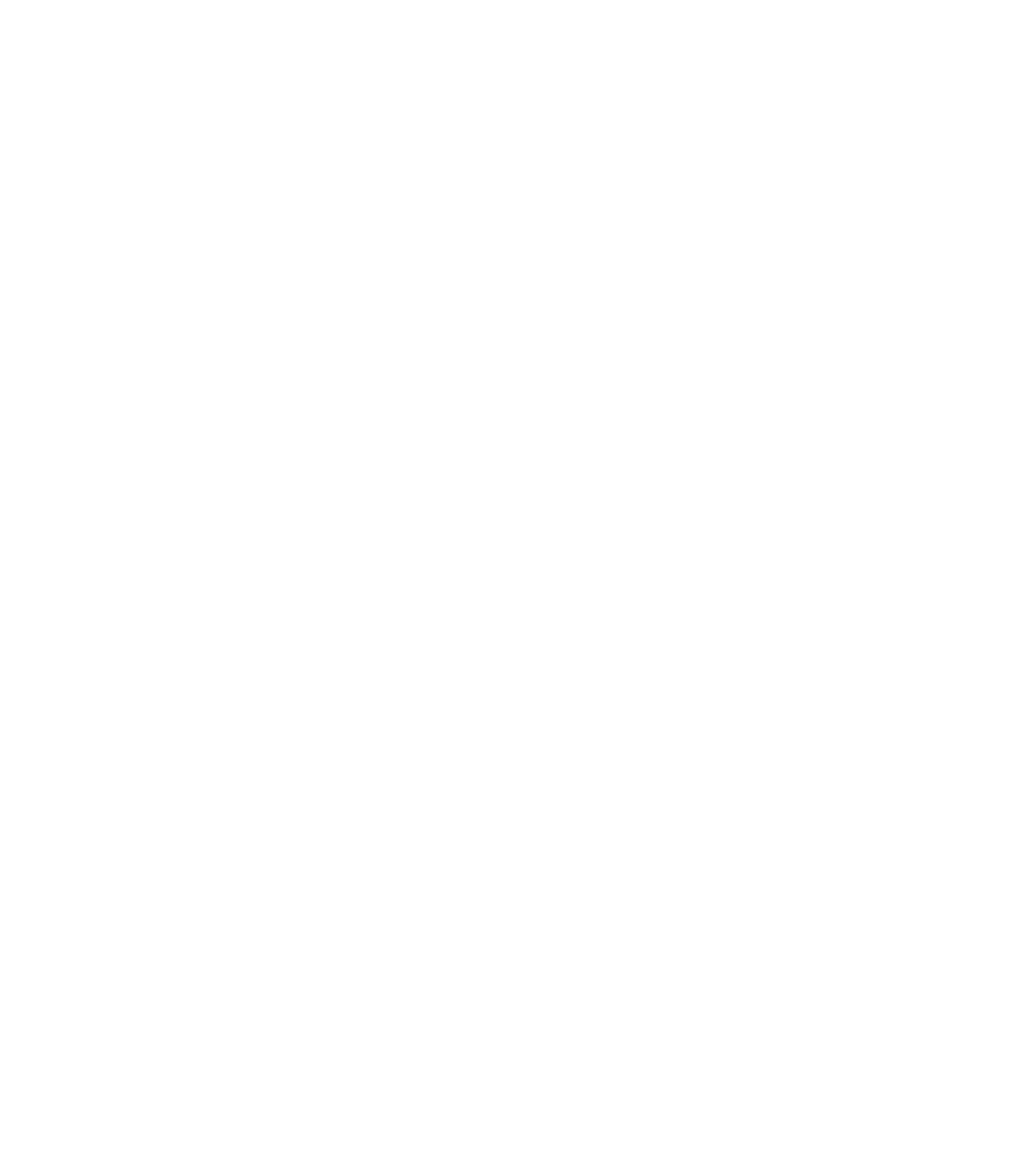
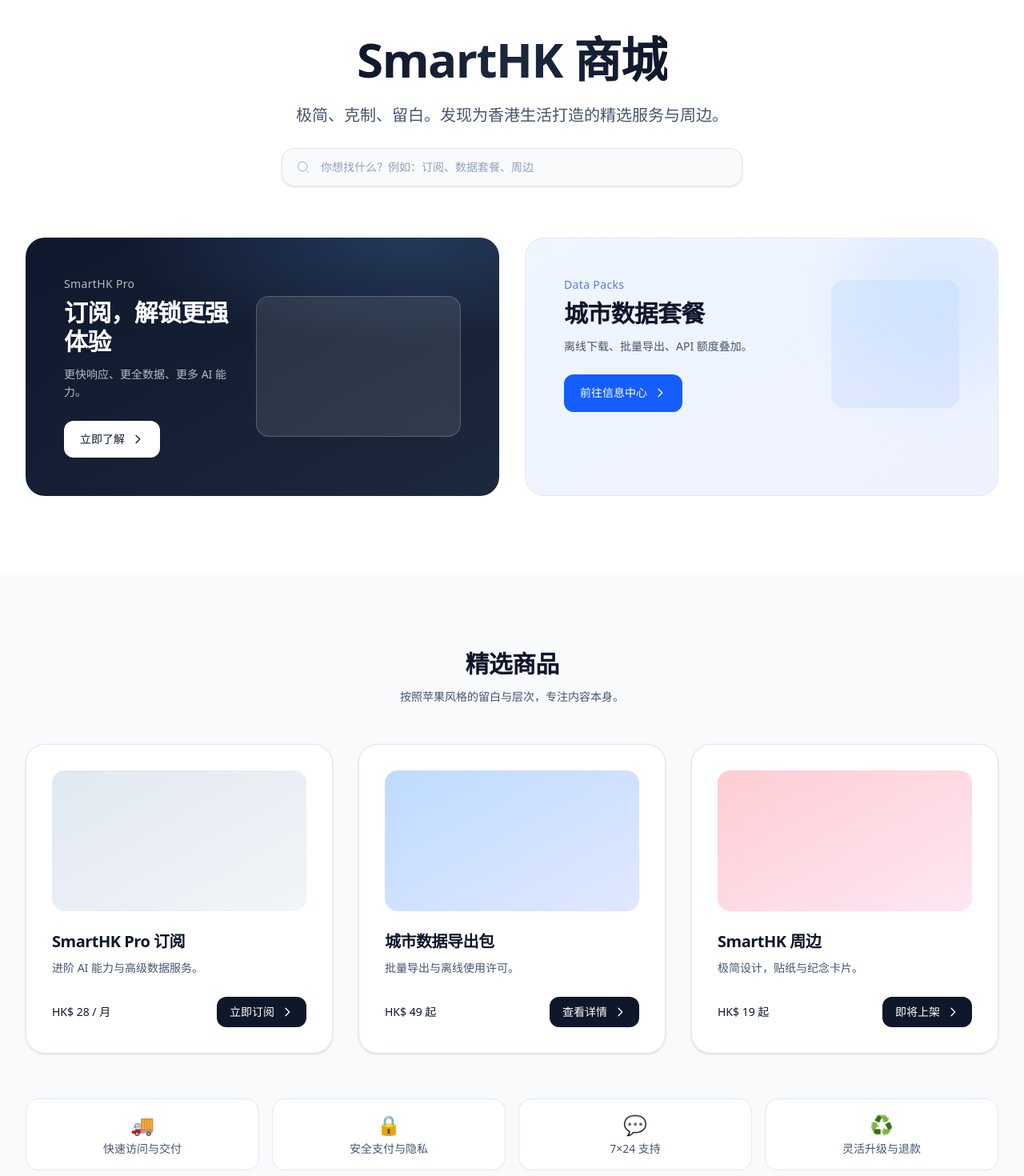
Before and after one commit to zoihkcom/ZoiHK-FrontEnd, a Vue app: page /store in a window 1280 px wide. Before the commit this address had no page. Shown: the part 100-1570 px from the top of the page at 80% size. Before the commit the page ends 800 px from the top, so only its background shows below. Built offline with nearby package versions, Linux system fonts and the light colour scheme.

Commit message:
修复: 在Navbar组件中新增商城链接，增强用户导航体验。同时，在路由配置中添加了商城视图，确保用户能够顺利访问相关信息。此更新提升了界面的可用性和一致性。

```diff
--- a/src/components/Navbar.vue
+++ b/src/components/Navbar.vue
@@ -22,6 +22,12 @@
             <div class="flex flex-col items-center">
               <span>信息中心</span>
               <span class="text-xs text-gray-500">Data Hub</span>
+            </div>
+          </router-link>
+          <router-link to="/store" class="text-gray-700 hover:text-blue-600 font-medium transition-colors">
+            <div class="flex flex-col items-center">
+              <span>商城</span>
+              <span class="text-xs text-gray-500">Store</span>
             </div>
           </router-link>
 
@@ -429,6 +435,10 @@
           class="block px-3 py-2 text-gray-700 hover:text-blue-600 hover:bg-gray-50 rounded-md font-medium transition-colors">
           信息中心
         </router-link>
+        <router-link to="/store" @click="isOpen = false"
+          class="block px-3 py-2 text-gray-700 hover:text-blue-600 hover:bg-gray-50 rounded-md font-medium transition-colors">
+          商城
+        </router-link>
 
         <!-- Mobile City & Transit Section -->
         <div class="border-t border-gray-100 pt-2 mt-2">
--- a/src/router/index.js
+++ b/src/router/index.js
@@ -1,11 +1,15 @@
 import { createRouter, createWebHistory } from "vue-router";
-import Home from "../views/Home.vue";
 
 const routes = [
   {
     path: "/",
     name: "Home",
-    component: Home,
+    component: () => import("../views/Home.vue"),
+  },
+  {
+    path: "/store",
+    name: "Store",
+    component: () => import("../views/Store.vue"),
   },
   {
     path: "/datahub",
--- /dev/null
+++ b/src/views/Store.vue
@@ -0,0 +1,176 @@
+<template>
+  <div class="min-h-screen bg-white">
+    <Navbar />
+
+    <!-- Hero -->
+    <section class="pt-12 px-4 sm:px-6 lg:px-8">
+      <div class="max-w-7xl mx-auto">
+        <div class="py-16 sm:py-20 lg:py-24">
+          <div class="text-center space-y-6">
+            <h1 class="text-4xl sm:text-5xl lg:text-6xl font-bold tracking-tight">
+              <span class="bg-gradient-to-r from-slate-900 via-slate-800 to-slate-900 bg-clip-text text-transparent">SmartHK 商城</span>
+            </h1>
+            <p class="text-lg sm:text-xl text-slate-600 max-w-2xl mx-auto leading-relaxed">
+              极简、克制、留白。发现为香港生活打造的精选服务与周边。
+            </p>
+
+            <!-- Subtle search (visual only) -->
+            <div class="max-w-xl mx-auto">
+              <div class="flex items-center gap-3 bg-slate-50 border border-slate-200 rounded-2xl px-4 py-3 shadow-sm">
+                <svg class="w-5 h-5 text-slate-400" viewBox="0 0 24 24" fill="none" stroke="currentColor">
+                  <circle cx="11" cy="11" r="7" />
+                  <path d="M20 20l-3.5-3.5" />
+                </svg>
+                <input class="flex-1 bg-transparent outline-none text-slate-700 placeholder:text-slate-400" placeholder="你想找什么？例如：订阅、数据套餐、周边" />
+              </div>
+            </div>
+          </div>
+
+          <!-- Promos -->
+          <div class="mt-16 grid gap-6 sm:gap-8 lg:grid-cols-2">
+            <div class="group relative overflow-hidden rounded-3xl bg-gradient-to-br from-slate-900 to-slate-800 text-white">
+              <div class="absolute inset-0 opacity-20 bg-[radial-gradient(60%_40%_at_80%_0%,#60a5fa,transparent)]"></div>
+              <div class="p-8 sm:p-10 lg:p-12 flex flex-col sm:flex-row sm:items-center sm:justify-between gap-8">
+                <div>
+                  <div class="text-sm tracking-wide text-white/70">SmartHK Pro</div>
+                  <h2 class="mt-2 text-2xl sm:text-3xl font-semibold tracking-tight">订阅，解锁更强体验</h2>
+                  <p class="mt-3 text-white/70">更快响应、更全数据、更多 AI 能力。</p>
+                  <div class="mt-6">
+                    <router-link to="/pricing" class="inline-flex items-center gap-2 px-5 py-3 rounded-xl bg-white text-slate-900 font-medium hover:bg-slate-100 transition">
+                      立即了解
+                      <svg class="w-4 h-4" viewBox="0 0 24 24" fill="none" stroke="currentColor">
+                        <path stroke-linecap="round" stroke-linejoin="round" stroke-width="2" d="M9 5l7 7-7 7" />
+                      </svg>
+                    </router-link>
+                  </div>
+                </div>
+                <div class="shrink-0 w-full sm:w-64 h-40 sm:h-44 rounded-2xl bg-white/10 backdrop-blur-sm border border-white/20"></div>
+              </div>
+            </div>
+
+            <div class="group relative overflow-hidden rounded-3xl bg-gradient-to-br from-blue-50 to-indigo-50 border border-slate-200">
+              <div class="absolute -right-10 -top-10 w-56 h-56 rounded-full bg-blue-200/40 blur-2xl"></div>
+              <div class="p-8 sm:p-10 lg:p-12 flex items-center justify-between gap-8">
+                <div>
+                  <div class="text-sm tracking-wide text-blue-700/70">Data Packs</div>
+                  <h2 class="mt-2 text-2xl sm:text-3xl font-semibold tracking-tight text-slate-900">城市数据套餐</h2>
+                  <p class="mt-3 text-slate-600">离线下载、批量导出、API 额度叠加。</p>
+                  <div class="mt-6">
+                    <router-link to="/datahub" class="inline-flex items-center gap-2 px-5 py-3 rounded-xl bg-blue-600 text-white font-medium hover:bg-blue-700 transition">
+                      前往信息中心
+                      <svg class="w-4 h-4" viewBox="0 0 24 24" fill="none" stroke="currentColor">
+                        <path stroke-linecap="round" stroke-linejoin="round" stroke-width="2" d="M9 5l7 7-7 7" />
+                      </svg>
+                    </router-link>
+                  </div>
+                </div>
+                <div class="hidden sm:block shrink-0 w-40 h-40 rounded-2xl bg-gradient-to-br from-blue-100 to-indigo-100 border border-slate-200"></div>
+              </div>
+            </div>
+          </div>
+        </div>
+      </div>
+    </section>
+
+    <!-- Products -->
+    <section class="py-16 sm:py-20 lg:py-24 px-4 sm:px-6 lg:px-8 bg-slate-50">
+      <div class="max-w-7xl mx-auto">
+        <div class="mb-10 sm:mb-12 text-center">
+          <h3 class="text-2xl sm:text-3xl font-semibold tracking-tight text-slate-900">精选商品</h3>
+          <p class="mt-3 text-slate-600">按照苹果风格的留白与层次，专注内容本身。</p>
+        </div>
+
+        <div class="grid gap-6 sm:gap-8 md:grid-cols-2 lg:grid-cols-3">
+          <div v-for="p in products" :key="p.id" class="group rounded-3xl overflow-hidden bg-white border border-slate-200 hover:border-slate-300 transition shadow-sm hover:shadow-lg">
+            <div class="p-6 sm:p-8">
+              <div class="h-40 sm:h-44 mb-6 rounded-2xl bg-gradient-to-br" :class="p.bg"></div>
+              <h4 class="text-lg sm:text-xl font-semibold tracking-tight text-slate-900">{{ p.title }}</h4>
+              <p class="mt-2 text-slate-600">{{ p.desc }}</p>
+              <div class="mt-6 flex items-center justify-between">
+                <div class="text-slate-900 font-medium">{{ p.price }}</div>
+                <button @click="go(p.cta.to)" class="inline-flex items-center gap-2 px-4 py-2 rounded-xl bg-slate-900 text-white hover:bg-black transition">
+                  {{ p.cta.text }}
+                  <svg class="w-4 h-4" viewBox="0 0 24 24" fill="none" stroke="currentColor">
+                    <path stroke-linecap="round" stroke-linejoin="round" stroke-width="2" d="M9 5l7 7-7 7" />
+                  </svg>
+                </button>
+              </div>
+            </div>
+          </div>
+        </div>
+
+        <!-- Service bar -->
+        <div class="mt-14 grid grid-cols-2 sm:grid-cols-4 gap-4 text-center">
+          <div class="rounded-2xl bg-white border border-slate-200 p-4">
+            <div class="text-2xl">🚚</div>
+            <div class="mt-1 text-sm text-slate-600">快速访问与交付</div>
+          </div>
+          <div class="rounded-2xl bg-white border border-slate-200 p-4">
+            <div class="text-2xl">🔒</div>
+            <div class="mt-1 text-sm text-slate-600">安全支付与隐私</div>
+          </div>
+          <div class="rounded-2xl bg-white border border-slate-200 p-4">
+            <div class="text-2xl">💬</div>
+            <div class="mt-1 text-sm text-slate-600">7×24 支持</div>
+          </div>
+          <div class="rounded-2xl bg-white border border-slate-200 p-4">
+            <div class="text-2xl">♻️</div>
+            <div class="mt-1 text-sm text-slate-600">灵活升级与退款</div>
+          </div>
+        </div>
+      </div>
+    </section>
+
+    <Footer />
+  </div>
+
+</template>
+
+<script setup>
+import { onMounted, ref } from 'vue'
+import { useRouter } from 'vue-router'
+import Navbar from '@/components/Navbar.vue'
+import Footer from '@/components/Footer.vue'
+
+const router = useRouter()
+
+const products = ref([
+  {
+    id: 'pro',
+    title: 'SmartHK Pro 订阅',
+    desc: '进阶 AI 能力与高级数据服务。',
+    price: 'HK$ 28 / 月',
+    bg: 'from-slate-200 to-slate-100',
+    cta: { text: '立即订阅', to: '/pricing' }
+  },
+  {
+    id: 'pack',
+    title: '城市数据导出包',
+    desc: '批量导出与离线使用许可。',
+    price: 'HK$ 49 起',
+    bg: 'from-blue-200 to-indigo-100',
+    cta: { text: '查看详情', to: '/datahub' }
+  },
+  {
+    id: 'merch',
+    title: 'SmartHK 周边',
+    desc: '极简设计，贴纸与纪念卡片。',
+    price: 'HK$ 19 起',
+    bg: 'from-rose-200 to-pink-100',
+    cta: { text: '即将上架', to: '/store' }
+  },
+])
+
+const go = (to) => router.push(to)
+
+onMounted(() => {
+  document.title = '商城 - SmartHK'
+})
+</script>
+
+<style scoped>
+/* 轻微的动效，保持克制 */
+.group:hover .floating {
+  transform: translateY(-2px);
+}
+</style>
```
